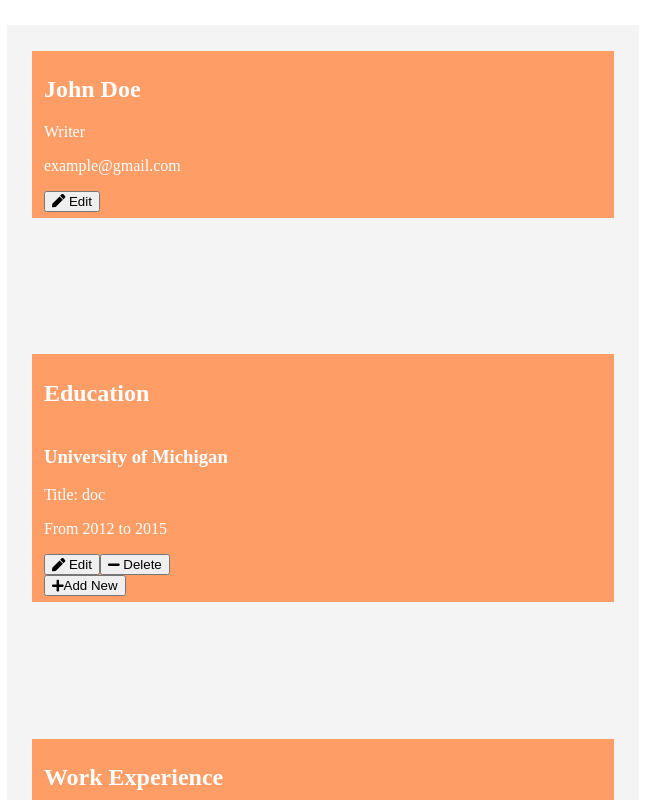
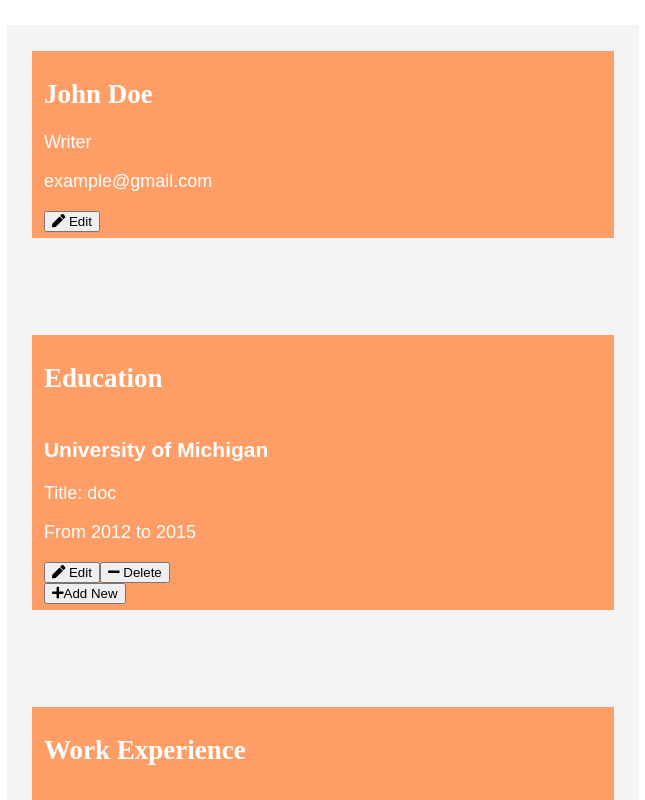
Before and after one commit to CrazyReborn/cv-app, a React (Create React App) app: page / in a window 1280 px wide. Shown: the top 800 px of the page, without its empty margins (317-962 px from the left). Built offline with nearby package versions, Linux system fonts and the light colour scheme.

Commit message:
changed fonts a bit.

```diff
--- a/src/App.css
+++ b/src/App.css
@@ -1,6 +1,10 @@
 html{
     margin: 0;
     padding: 0;
+}
+
+h2 {
+    font-family: 'Crete Round', serif;
 }
 
 .main-container {
@@ -13,6 +17,8 @@ html{
     height: fit-content;
     min-height: 970px;
     color:white;
+    font-family: 'Raleway', sans-serif;
+    font-size: large;
 }
 
 .geranalInfo {
```
Also changed, not shown: package.json (+7 -1 lines), 1 other file (tests, documents, lock files or other folders).
